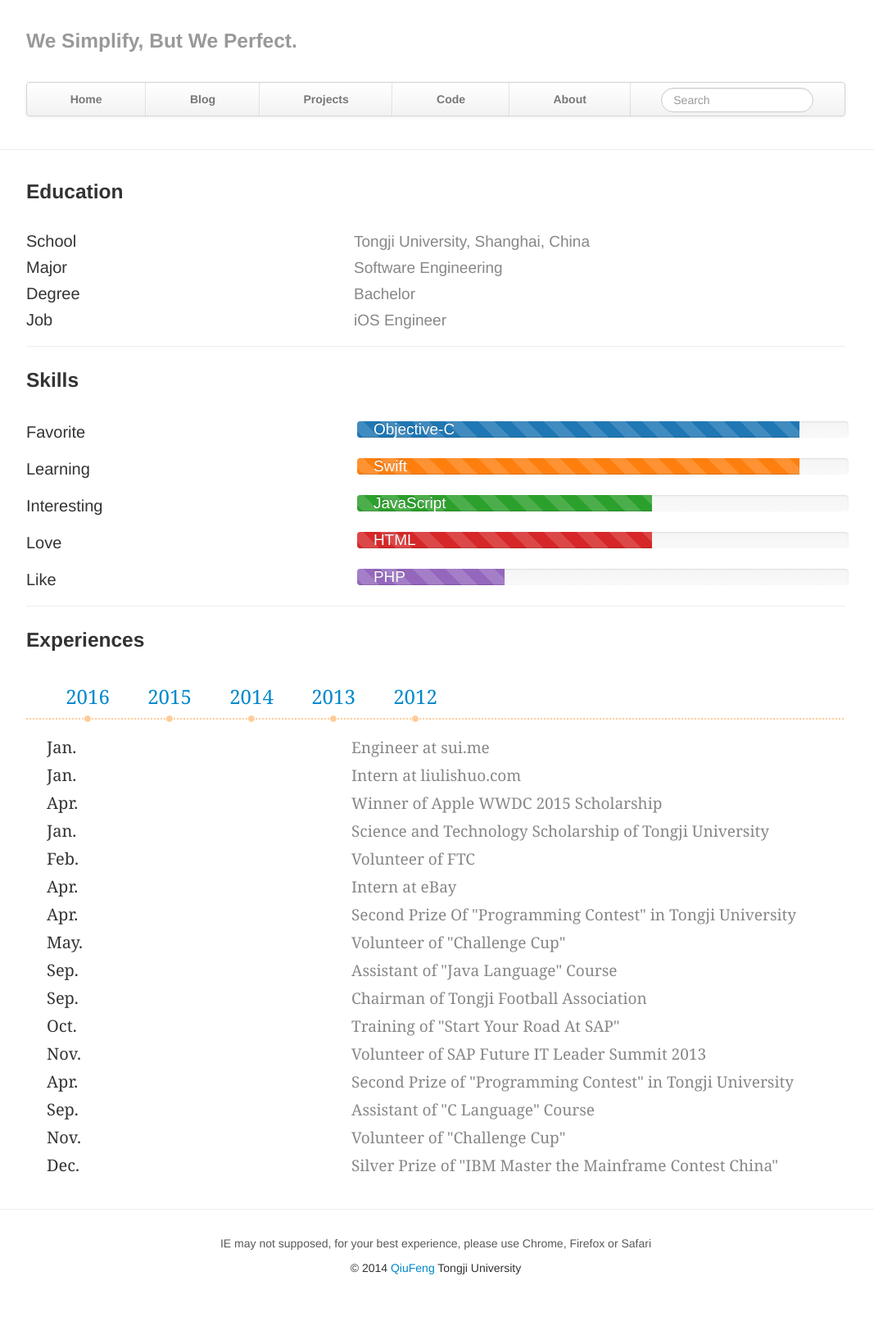
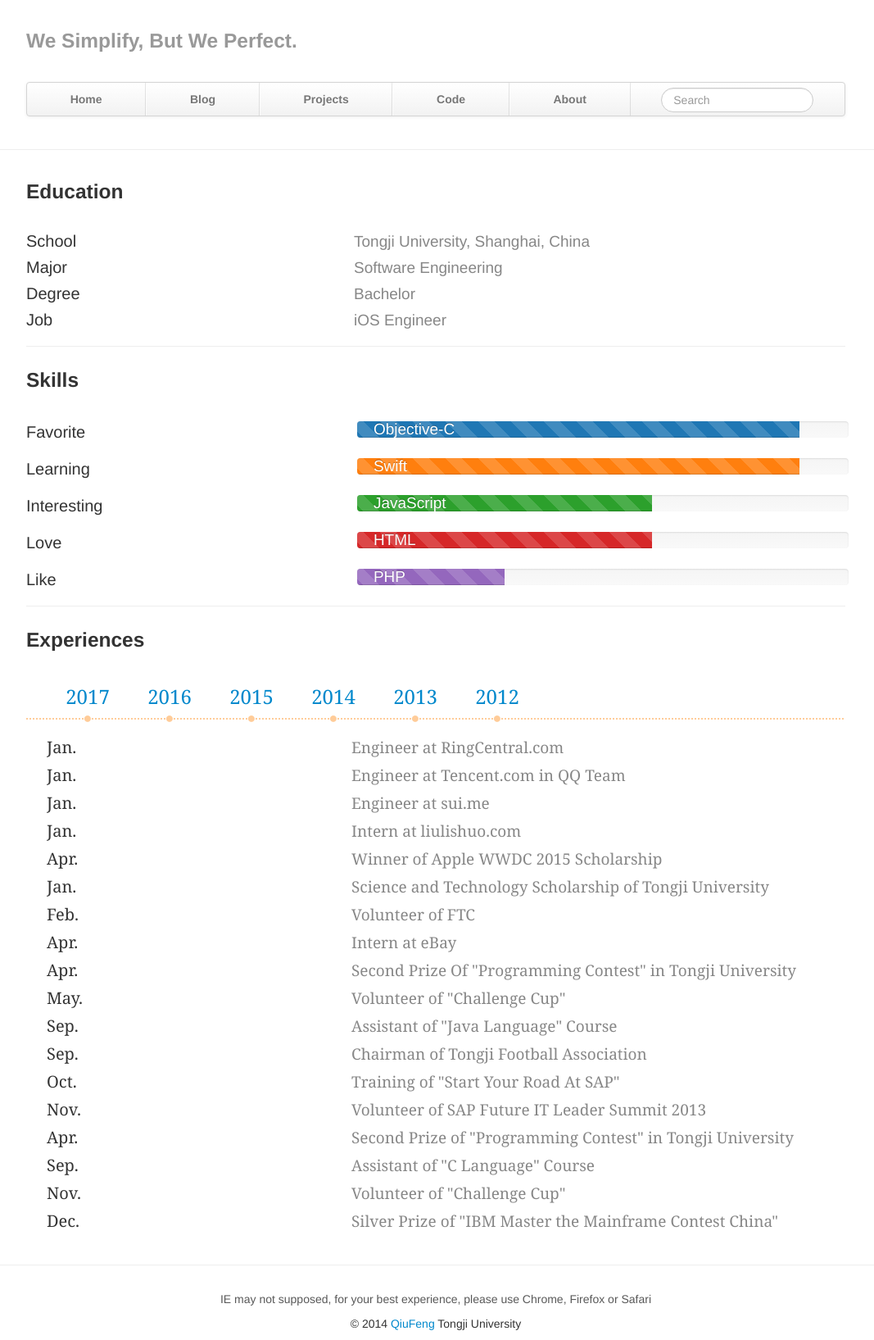
Before and after one commit to VioletHill/VioletHill.github.io, a Jekyll site: the page built from about/index.md, in a window 1280 px wide. Shown: the whole page at 82% size, without its empty margins (108-1175 px from the left). Built offline with Jekyll 4.4.1, drawn with Linux system fonts in a browser that asks for light colours; comment, search, counter and statistics services are not loaded; before the commit the page ends 1567 px from its top, so only the background shows below that.

Commit message:
update. about add tencentfile

```diff
--- a/about/index.md
+++ b/about/index.md
@@ -88,6 +88,7 @@ layout: base
 		<br>
 		<div id="timeline">
 			<ul id="dates">
+            <li><a href="#time2017">2017</a></li>
 				<li><a href="#time2016">2016</a></li>
         		<li><a href="#time2015">2015</a></li>
 				<li><a href="#time2014">2014</a></li>
@@ -96,11 +97,26 @@ layout: base
 			</ul>
 			<ul id="issues">
 
-				<li id="time2016">
-					<div>
-						<p><span class="title">Jan.</span><span class="info">Engineer at sui.me</span></p>
-					</div>
-				</li>
+                    <li id="time2019">
+                    <div>
+                    <p><span class="title">Jan.</span><span class="info">Engineer at RingCentral.com</span></p>
+                    </div>
+                    </li>
+
+
+                    <li id="time2017">
+                    <div>
+                    <p><span class="title">Jan.</span><span class="info">Engineer at Tencent.com in QQ Team</span></p>
+                    </div>
+                    </li>
+
+
+                <li id="time2016">
+                    <div>
+                    <p><span class="title">Jan.</span><span class="info">Engineer at sui.me</span></p>
+                    </div>
+                </li>
+
 
 				<li id="time2015">
 					<div>
--- /dev/null
+++ b/tencent7625231309973349466.txt
@@ -0,0 +1 @@
+3966100053227683827
```
Also changed, not shown: _posts/blog/2018-09-30-objceboolqualtoyes.md (+1 -1 lines), _posts/blog/2019-01-21-touchpose.md (+3 -1 lines).
